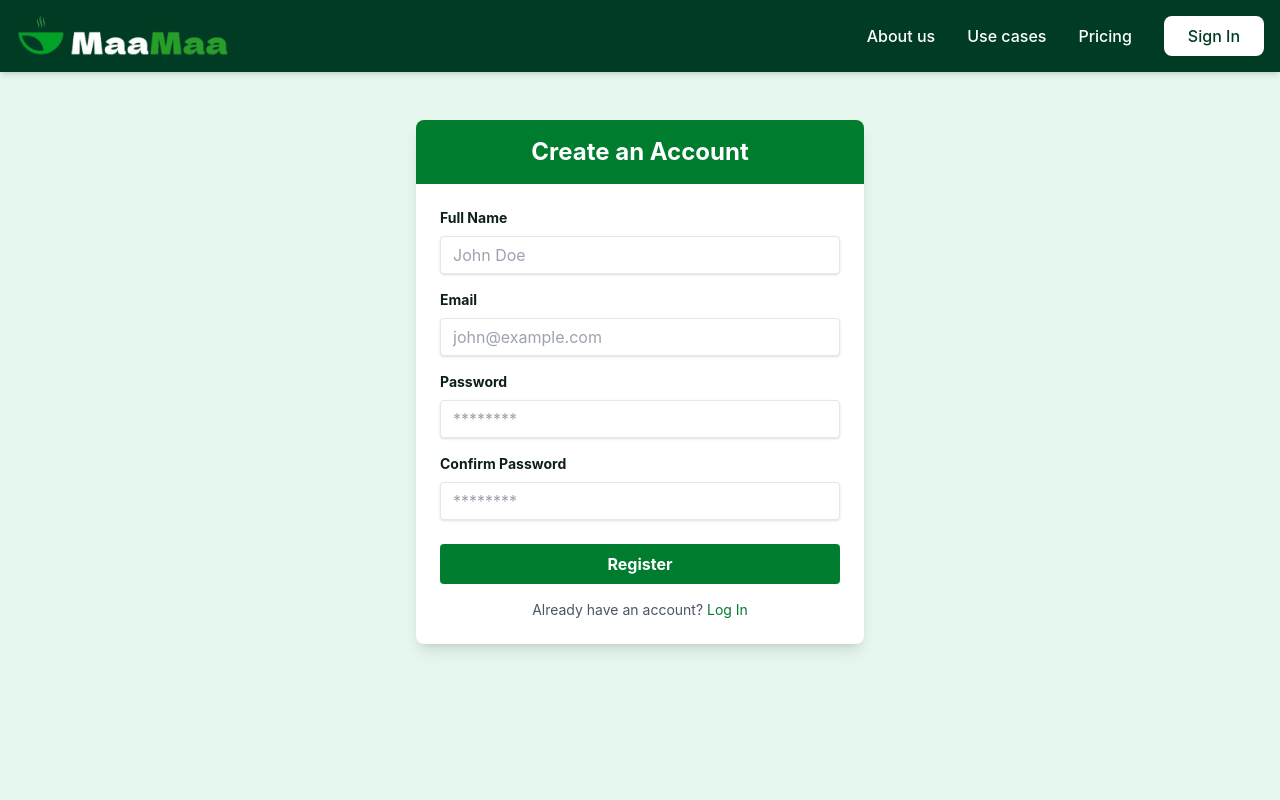
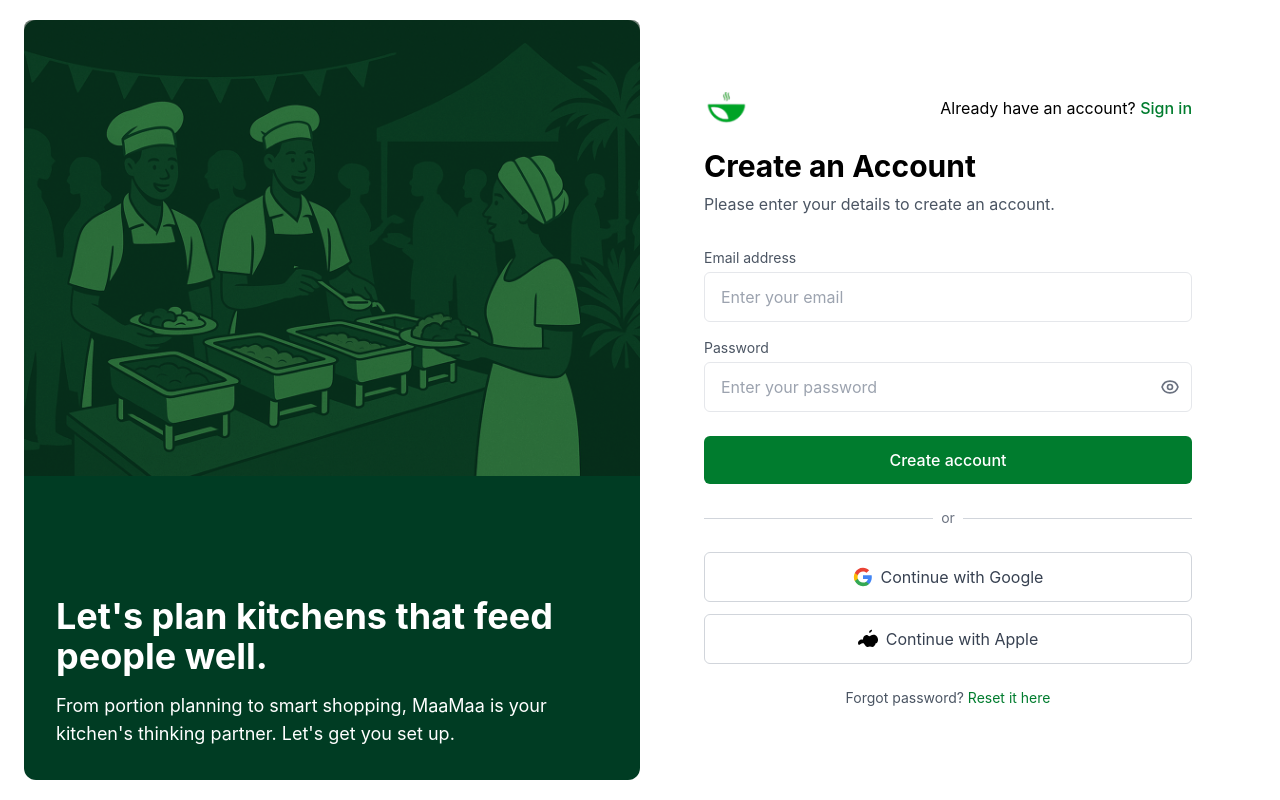
Before and after one commit to MichaelOmoniyi/maamaa-v2, a Nuxt app in the folder frontend/: page /register in a window 1280 px wide. Shown: the top 800 px of the page. Built offline with nearby package versions, Linux system fonts and the light colour scheme; no server answers; a small style sheet from the web is missing.

Commit message:
Update register page

```diff
--- a/frontend/pages/register.vue
+++ b/frontend/pages/register.vue
@@ -1,11 +1,30 @@
 <template>
-  <div class="min-h-screen bg-pale-green py-12">
-    <div class="container mx-auto px-4">
-      <div class="max-w-md mx-auto bg-white rounded-lg shadow-lg overflow-hidden">
-        <div class="bg-primary-green p-4">
-          <h2 class="text-2xl font-bold text-white text-center">Create an Account</h2>
+  <div class="min-h-screen items-center justify-center flex md:px-6 md:py-2">
+    <!-- Left side illustration -->
+    <div class="hidden md:flex md:flex-col h-[95vh] md:w-1/2 bg-dark-green relative rounded-xl">
+      <div class="relative w-full h-[60%] bg-cover bg-center rounded-t-lg" style="background-image: url('/images/hero.png'); opacity: 0.6;"></div>
+      <div class="relative inset-0 w-full h-[40%] flex flex-col justify-end p-8 text-white">
+        <h1 class="text-4xl font-bold mb-4">Let's plan kitchens that feed people well.</h1>
+        <p class="text-lg">From portion planning to smart shopping, MaaMaa is your kitchen's thinking partner. Let's get you set up.</p>
       </div>
-        <div class="p-6">
+    </div>
+
+    <!-- Right side form -->
+    <div class="w-full md:w-1/2 flex flex-col h-full">
+      <!-- Header with logo and sign up link -->
+      <div class="flex justify-between items-center p-6 md:px-12 lg:px-16">
+        <img src="/images/LOGO-111-1.png" alt="MaaMaa Logo" class="h-8 hidden md:block" />
+        <div class="text-right">
+          Already have an account? <NuxtLink to="/login" class="text-primary-green font-medium">Sign in</NuxtLink>
+        </div>
+      </div>
+
+      <!-- Form container -->
+      <div class="flex-grow flex flex-col justify-center px-6 md:px-12 lg:px-16">
+        <div class="w-full mx-auto md:mx-0 md:w-full">
+          <h2 class="text-3xl font-bold mb-2">Create an Account</h2>
+          <p class="text-gray-600 mb-8">Please enter your details to create an account.</p>
+
           <form @submit.prevent="register">
             <div v-if="error" class="mb-4 p-3 bg-red-100 border border-red-400 text-red-700 rounded">
               {{ error }}
@@ -16,73 +35,103 @@
             </div>
 
             <div class="mb-4">
-              <label class="block text-dark-text text-sm font-bold mb-2" for="name">Full Name</label>
+              <label class="block text-gray-600 text-sm mb-1" for="email">Email address</label>
               <input
-                v-model="form.name"
-                class="shadow appearance-none border rounded w-full py-2 px-3 text-gray-700 leading-tight focus:outline-none focus:shadow-outline"
-                id="name"
-                type="text"
-                placeholder="John Doe"
+                v-model="form.email"
+                class="border rounded-md w-full py-3 px-4 text-gray-700 focus:outline-none focus:ring-2 focus:ring-primary-green"
+                id="email"
+                type="email"
+                placeholder="Enter your email"
                 required
                 :disabled="loading"
               />
             </div>
-            <div class="mb-4">
-              <label class="block text-dark-text text-sm font-bold mb-2" for="email">Email</label>
+
+            <div class="mb-6">
+              <label class="block text-gray-600 text-sm mb-1" for="password">Password</label>
+              <div class="relative">
                 <input
-                v-model="form.email"
-                class="shadow appearance-none border rounded w-full py-2 px-3 text-gray-700 leading-tight focus:outline-none focus:shadow-outline"
-                id="email"
-                type="email"
-                placeholder="john@example.com"
+                  v-model="form.password"
+                  class="border rounded-md w-full py-3 px-4 text-gray-700 focus:outline-none focus:ring-2 focus:ring-primary-green"
+                  id="password"
+                  :type="showPassword ? 'text' : 'password'"
+                  placeholder="Enter your password"
                   required
                   :disabled="loading"
                 />
+                <button
+                  type="button"
+                  class="absolute right-3 top-1/2 transform -translate-y-1/2 text-gray-500"
+                  @click="showPassword = !showPassword"
+                >
+                  <svg v-if="showPassword" class="w-5 h-5" xmlns="http://www.w3.org/2000/svg" fill="none" viewBox="0 0 24 24" stroke="currentColor">
+                    <path stroke-linecap="round" stroke-linejoin="round" stroke-width="2" d="M13.875 18.825A10.05 10.05 0 0112 19c-4.478 0-8.268-2.943-9.543-7a9.97 9.97 0 011.563-3.029m5.858.908a3 3 0 114.243 4.243M9.878 9.878l4.242 4.242M9.88 9.88l-3.29-3.29m7.532 7.532l3.29 3.29M3 3l3.59 3.59m0 0A9.953 9.953 0 0112 5c4.478 0 8.268 2.943 9.543 7a10.025 10.025 0 01-4.132 5.411m0 0L21 21" />
+                  </svg>
+                  <svg v-else class="w-5 h-5" xmlns="http://www.w3.org/2000/svg" fill="none" viewBox="0 0 24 24" stroke="currentColor">
+                    <path stroke-linecap="round" stroke-linejoin="round" stroke-width="2" d="M15 12a3 3 0 11-6 0 3 3 0 016 0z" />
+                    <path stroke-linecap="round" stroke-linejoin="round" stroke-width="2" d="M2.458 12C3.732 7.943 7.523 5 12 5c4.478 0 8.268 2.943 9.542 7-1.274 4.057-5.064 7-9.542 7-4.477 0-8.268-2.943-9.542-7z" />
+                  </svg>
+                </button>
               </div>
-            <div class="mb-4">
-              <label class="block text-dark-text text-sm font-bold mb-2" for="password">Password</label>
-              <input
-                v-model="form.password"
-                class="shadow appearance-none border rounded w-full py-2 px-3 text-gray-700 leading-tight focus:outline-none focus:shadow-outline"
-                id="password"
-                type="password"
-                placeholder="********"
-                required
-                :disabled="loading"
-              />
             </div>
+
             <div class="mb-6">
-              <label class="block text-dark-text text-sm font-bold mb-2" for="confirmPassword">Confirm Password</label>
-              <input
-                v-model="form.confirmPassword"
-                class="shadow appearance-none border rounded w-full py-2 px-3 text-gray-700 leading-tight focus:outline-none focus:shadow-outline"
-                id="confirmPassword"
-                type="password"
-                placeholder="********"
-                required
-                :disabled="loading"
-              />
-            </div>
-            <div class="flex items-center justify-center">
               <button
-                class="btn-primary w-full text-center flex items-center justify-center"
+                class="bg-primary-green hover:bg-dark-green text-white font-medium py-3 px-4 rounded-md w-full transition duration-200"
                 type="submit"
                 :disabled="loading"
               >
-                <svg v-if="loading" class="animate-spin -ml-1 mr-2 h-4 w-4 text-white" xmlns="http://www.w3.org/2000/svg" fill="none" viewBox="0 0 24 24">
+                <svg v-if="loading" class="animate-spin -ml-1 mr-2 h-4 w-4 text-white inline" xmlns="http://www.w3.org/2000/svg" fill="none" viewBox="0 0 24 24">
                   <circle class="opacity-25" cx="12" cy="12" r="10" stroke="currentColor" stroke-width="4"></circle>
                   <path class="opacity-75" fill="currentColor" d="M4 12a8 8 0 018-8V0C5.373 0 0 5.373 0 12h4zm2 5.291A7.962 7.962 0 014 12H0c0 3.042 1.135 5.824 3 7.938l3-2.647z"></path>
                 </svg>
-                {{ loading ? 'Registering...' : 'Register' }}
+                {{ loading ? 'Creating account...' : 'Create account' }}
               </button>
             </div>
-          </form>
-          <div class="mt-4 text-center">
-            <p class="text-sm text-gray-600">
-              Already have an account?
-              <NuxtLink to="/login" class="text-primary-green hover:underline">Log In</NuxtLink>
+
+            <div class="relative my-6">
+              <div class="absolute inset-0 flex items-center">
+                <div class="w-full border-t border-gray-300"></div>
+              </div>
+              <div class="relative flex justify-center text-sm">
+                <span class="px-2 bg-white text-gray-500">or</span>
+              </div>
+            </div>
+
+            <div class="space-y-3">
+              <button
+                type="button"
+                class="flex items-center justify-center w-full border border-gray-300 rounded-md py-3 px-4 text-gray-700 hover:bg-gray-50 transition duration-200"
+              >
+                <svg class="w-5 h-5 mr-2" viewBox="0 0 24 24" xmlns="http://www.w3.org/2000/svg">
+                  <path d="M22.56 12.25c0-.78-.07-1.53-.2-2.25H12v4.26h5.92c-.26 1.37-1.04 2.53-2.21 3.31v2.77h3.57c2.08-1.92 3.28-4.74 3.28-8.09z" fill="#4285F4"/>
+                  <path d="M12 23c2.97 0 5.46-.98 7.28-2.66l-3.57-2.77c-.98.66-2.23 1.06-3.71 1.06-2.86 0-5.29-1.93-6.16-4.53H2.18v2.84C3.99 20.53 7.7 23 12 23z" fill="#34A853"/>
+                  <path d="M5.84 14.09c-.22-.66-.35-1.36-.35-2.09s.13-1.43.35-2.09V7.07H2.18C1.43 8.55 1 10.22 1 12s.43 3.45 1.18 4.93l2.85-2.22.81-.62z" fill="#FBBC05"/>
+                  <path d="M12 5.38c1.62 0 3.06.56 4.21 1.64l3.15-3.15C17.45 2.09 14.97 1 12 1 7.7 1 3.99 3.47 2.18 7.07l3.66 2.84c.87-2.6 3.3-4.53 6.16-4.53z" fill="#EA4335"/>
+                </svg>
+                Continue with Google
+              </button>
+
+              <button
+                type="button"
+                class="flex items-center justify-center w-full border border-gray-300 rounded-md py-3 px-4 text-gray-700 hover:bg-gray-50 transition duration-200"
+              >
+                <svg class="w-5 h-5 mr-2" viewBox="0 0 24 24" xmlns="http://www.w3.org/2000/svg">
+                  <path d="M16.3622 1C16.4731 1 16.5841 1 16.8061 1C16.9393 2.25447 16.3178 3.01005 15.7186 3.55279C15.1416 4.09553 14.3646 4.55447 13.3661 4.44472C13.2552 3.22513 13.8767 2.47513 14.4759 1.93782C15.0307 1.42513 15.9186 1.05279 16.3622 1Z" fill="black"/>
+                  <path d="M21.3488 16.8812C21.3488 16.9142 21.3488 16.9471 21.3488 16.9801C21.0601 18.1162 20.5498 19.0898 19.9062 19.9311C19.3292 20.6725 18.6188 21.6461 17.3203 21.6461C16.1881 21.6461 15.4443 21.0265 14.4013 21.0044C13.3139 20.9824 12.6479 21.5361 11.5379 21.6681C11.4269 21.6681 11.316 21.6681 11.1829 21.6461C10.1177 21.5361 9.29643 20.6064 8.71941 19.8651C7.25909 18.0044 6.09689 15.6571 6.00591 12.9581C6.00591 12.6351 6.00591 12.3122 6.00591 11.9892C6.11907 9.68515 7.45909 8.05761 9.22994 7.45908C10.1399 7.17127 11.2055 7.34996 11.9825 7.81444C12.5373 8.14566 13.1143 8.58907 13.6913 8.58907C14.2461 8.58907 14.8231 8.14566 15.4001 7.81444C16.4212 7.24098 17.5535 6.78857 18.9027 6.92269C19.4575 6.96562 20.0123 7.07367 20.5226 7.26843C22.5196 8.03608 23.8152 9.94098 23.9948 12.6351C24.0171 12.7652 24.0171 12.8953 24.0171 13.0254C23.9948 14.2944 23.5734 15.3339 23.0631 16.1973C22.6194 16.9471 22.0646 17.6215 21.3488 16.8812Z" fill="black"/>
+                  <path d="M0 16.9691C0 16.8169 0.0222222 16.6647 0.0222222 16.5125C0.177778 15.5389 0.688889 14.7976 1.24444 14.1672C2.17778 13.1715 3.28889 12.5411 4.57778 12.5411C5.88889 12.5411 6.77778 13.3494 7.95556 13.3494C9.15556 13.3494 9.84444 12.5411 11.2889 12.5411C11.8667 12.5411 12.4444 12.6712 12.9333 12.9512C12.4889 13.5167 12.0889 14.1672 11.8 14.8632C11.2667 16.0863 11.1556 17.7139 11.7333 19.0691C11.0444 19.0691 10.5111 18.6257 10 18.2692C8.91111 17.5732 8.02222 16.9691 6.33333 16.9691C4.62222 16.9691 3.71111 17.5732 2.64444 18.2692C2.13333 18.6257 1.57778 19.0691 0.911111 19.0691C0.555556 18.4386 0.288889 17.7139 0 16.9691Z" fill="black"/>
+                </svg>
+                Continue with Apple
+              </button>
+            </div>
+
+            <div class="my-6 text-center text-sm text-gray-600">
+              <p>
+                Forgot password?
+                <NuxtLink to="/forgot-password" class="text-primary-green hover:underline">Reset it here</NuxtLink>
               </p>
             </div>
+          </form>
         </div>
       </div>
     </div>
@@ -92,35 +141,31 @@
 <script setup>
 import { useAuthStore } from '~/store/auth';
 
+definePageMeta({
+  layout: false
+});
+
 const authStore = useAuthStore();
 const router = useRouter();
 
 const form = reactive({
-  name: '',
   email: '',
   password: '',
-  confirmPassword: ''
 });
 
 const loading = ref(false);
 const error = ref('');
 const successMessage = ref('');
+const showPassword = ref(false);
 
 const register = async () => {
   loading.value = true;
   error.value = '';
   successMessage.value = '';
 
-  // Validate passwords match
-  if (form.password !== form.confirmPassword) {
-    error.value = 'Passwords do not match';
-    loading.value = false;
-    return;
-  }
-
   try {
     const { data, error: registerError } = await authStore.register(
-      form.name,
+      '', // Name is no longer collected on this form
       form.email,
       form.password
     );
@@ -131,12 +176,23 @@ const register = async () => {
     }
 
     // Registration successful
-    successMessage.value = 'Registration successful! Check your email for confirmation.';
+    successMessage.value = 'Registration successful! Redirecting to chat...';
 
-    // Redirect to login page after 3 seconds
+    // Auto-login the user
+    const { error: loginError } = await authStore.login(form.email, form.password);
+
+    if (loginError) {
+      // If login fails, still redirect to login page
       setTimeout(() => {
         router.push('/login');
       }, 3000);
+      return;
+    }
+
+    // If login successful, redirect to chat page after 2 seconds
+    setTimeout(() => {
+      router.push('/chat');
+    }, 2000);
 
   } catch (e) {
     error.value = e.message || 'An error occurred during registration.';
@@ -146,7 +202,7 @@ const register = async () => {
 };
 
 // Reset error when form changes
-watch(() => [form.name, form.email, form.password, form.confirmPassword], () => {
+watch(() => [form.email, form.password], () => {
   error.value = '';
 });
 </script>
```
Lines whose indentation alone changed are shown as unchanged.
